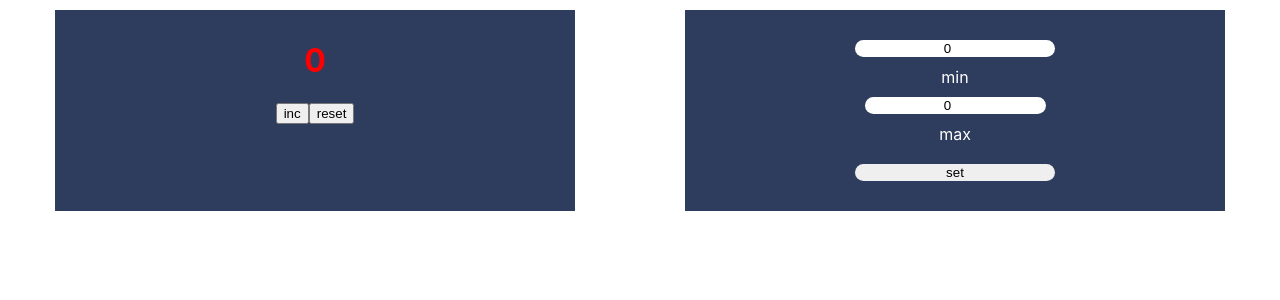
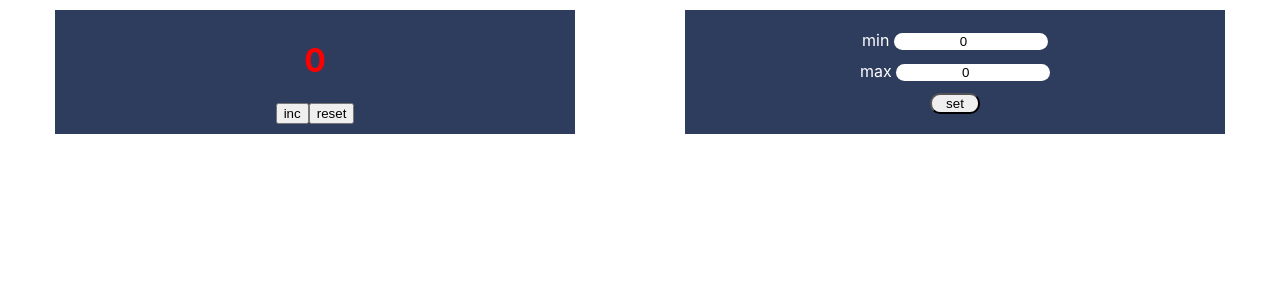
Before and after one commit to khadjaa/counter, a React (Create React App) app: page / in a window 1280 px wide. Shown: the top 300 px of the page. Built offline with nearby package versions, Linux system fonts and the light colour scheme.

Commit message:
added logic for number settings

```diff
--- a/src/App.css
+++ b/src/App.css
@@ -25,17 +25,17 @@
 }
 
 .set input {
-    margin: 10px 150px 10px 150px;
     text-align: center;
     border-radius: 10px;
     display: inline-block;
     border: none;
+    max-width: 150px;
 }
 
 .set button {
-    margin: 20px 150px 10px 150px;
     border-radius: 10px;
-    border: none;
+    align-self: center;
+    width: 50px;
 }
 
 .redValue {
--- a/src/App.tsx
+++ b/src/App.tsx
@@ -7,6 +7,7 @@ function App() {
     const [maxValue, setMaxValue] = useState<number>(0)
     const [value, setValue] = useState<number>(0)
     const [flag, setFlag] = useState<boolean>(false)
+    const [flagRes, setFlagRes] = useState<boolean>(false)
 
     useEffect(() => {
         resetHandler()
@@ -21,7 +22,7 @@ function App() {
 
     const incHandler = () => {
         if (value < maxValue) {
-            setValue( (prev) => prev + 1) // value smaller one ?
+            setValue((prev) => prev + 1) // value smaller one ?
         }
         console.log('Value ', value)
     }
@@ -30,7 +31,7 @@ function App() {
         if (maxValue !== 0 && value === maxValue) {
             setFlag(true)
         }
-    },[value])
+    }, [value])
 
     const resetHandler = () => {
         let minValueAsString = localStorage.getItem('minValue')
@@ -49,36 +50,53 @@ function App() {
         setValue(minValue)
     }
 
-    const setMinValueOnClickHandler = (e: React.ChangeEvent<HTMLInputElement>) => {
-        let minV = Number(e.currentTarget.value)
-        setMinValue(minV)
-        localStorage.setItem('minValue', JSON.stringify(e.currentTarget.value))
+    const setSettingsValue = (e: React.ChangeEvent<HTMLInputElement>) => {
+        const {name, value} = e.target
+        if (name === "minValue") {
+            setMinValue(Number(value));
+        } else if (name === "maxValue") {
+            setMaxValue(Number(value));
+        }
+        setFlagRes(true)
+        setFlag(true)
     }
 
-    const setMaxValueOnClickHandler = (e: React.ChangeEvent<HTMLInputElement>) => {
-        let maxV = Number(e.currentTarget.value)
-        setMaxValue(maxV)
-        localStorage.setItem('maxValue', JSON.stringify(e.currentTarget.value))
+    const saveValuesOnLocalStorage = () => {
+        localStorage.setItem('minValue', JSON.stringify(minValue))
+        localStorage.setItem('maxValue', JSON.stringify(maxValue))
+        setFlagRes(false)
+        setFlag(false)
     }
-
-    console.log(flag, 'before ret')
 
     return (
         <div className="App">
             <div className='view'>
-                <h1 className={value === maxValue ? 'redValue' : ''}>{value}</h1>
+                {flagRes && (minValue < 0 || maxValue < 0 || minValue === maxValue)
+                    ? <h1 className={'redValue'}>Incorrect settings</h1>
+                    : flagRes
+                        ? <h1>press set</h1>
+                        : <h1 className={value === maxValue ? 'redValue' : ''}>{value}</h1>
+                }
+
+                {/*{minValue < 0 || maxValue < 0 || minValue === maxValue*/}
+                {/*    ? <h1 className={'redValue'}>Incorrect settings</h1>*/}
+                {/*    : <h1 className={value === maxValue ? 'redValue' : ''}>{value}</h1>*/}
+                {/*}*/}
                 <button onClick={incHandler} disabled={flag}>inc</button>
-                <button onClick={resetHandler}>reset</button>
+                <button onClick={resetHandler} disabled={flagRes}>reset</button>
             </div>
             <div className='set'>
-                <input type="number" value={minValue} onChange={(e) => setMinValueOnClickHandler(e)}/>
-                <span>min</span>
-               <div>
-                   <input type="number" value={maxValue} onChange={(e) => setMaxValueOnClickHandler(e)}/>
-                   <span>max</span>
-               </div>
-                <button onClick={() => {
-                }}>set
+                <div>
+                    <span>min </span>
+                    <input type="number" name="minValue" value={minValue}
+                           onChange={(e) => setSettingsValue(e)}/>
+                </div>
+                <div>
+                    <span>max </span>
+                    <input type="number" name="maxValue" value={maxValue}
+                           onChange={(e) => setSettingsValue(e)}/>
+                </div>
+                <button onClick={saveValuesOnLocalStorage}>set
                 </button>
             </div>
         </div>
```
